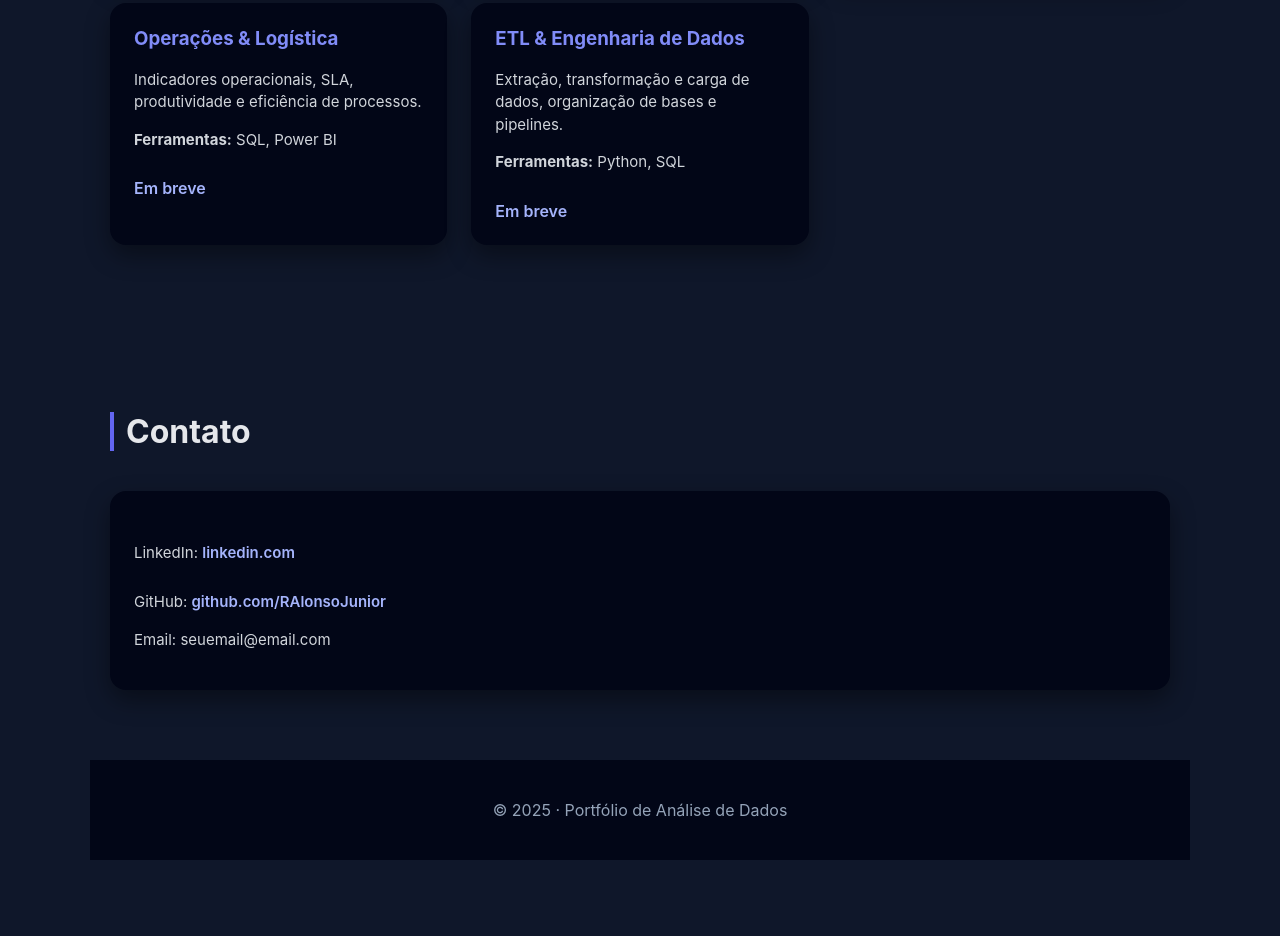
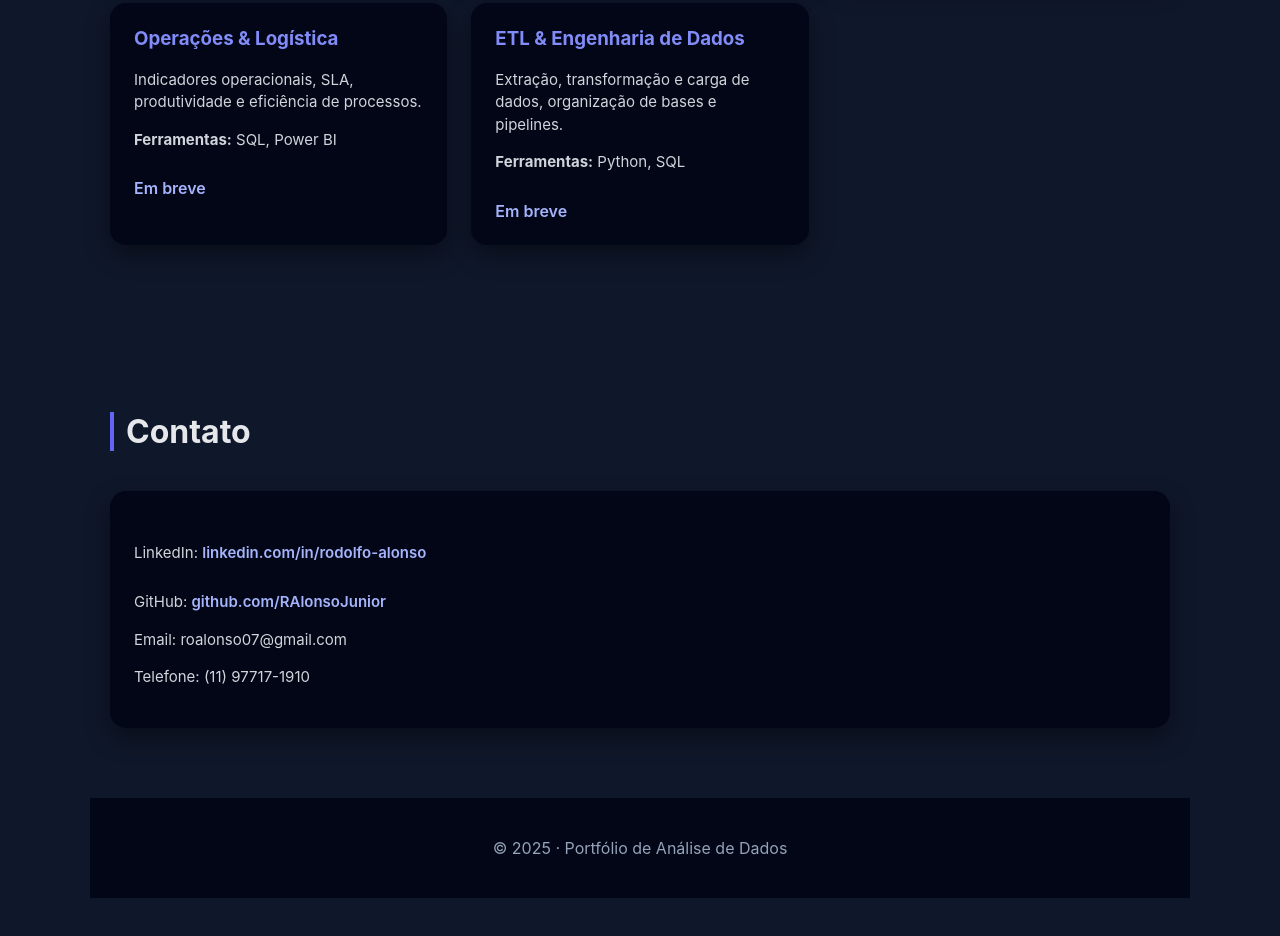
Before and after one commit to RAlonsoJunior/rodolfoalonso.github.io, a plain HTML site: page index.html in a window 1280 px wide. Shown: the part 1237-2173 px from the top of the page. Drawn offline with Linux system fonts and the light colour scheme.

Commit message:
Update contact information in index.html

```diff
--- a/index.html
+++ b/index.html
@@ -142,9 +142,10 @@ color: #94a3b8;
 <section>
 <h2>Contato</h2>
 <div class="card">
-<p>LinkedIn: <a href="https://www.linkedin.com" target="_blank">linkedin.com</a></p>
+<p>LinkedIn: <a href="https://www.linkedin.com" target="_blank">linkedin.com/in/rodolfo-alonso</a></p>
 <p>GitHub: <a href="https://github.com/RAlonsoJunior" target="_blank">github.com/RAlonsoJunior</a></p>
-<p>Email: seuemail@email.com</p>
+<p>Email: roalonso07@gmail.com</p>
+<p>Telefone: (11) 97717-1910</p>
 </div>
 </section>
 
```
